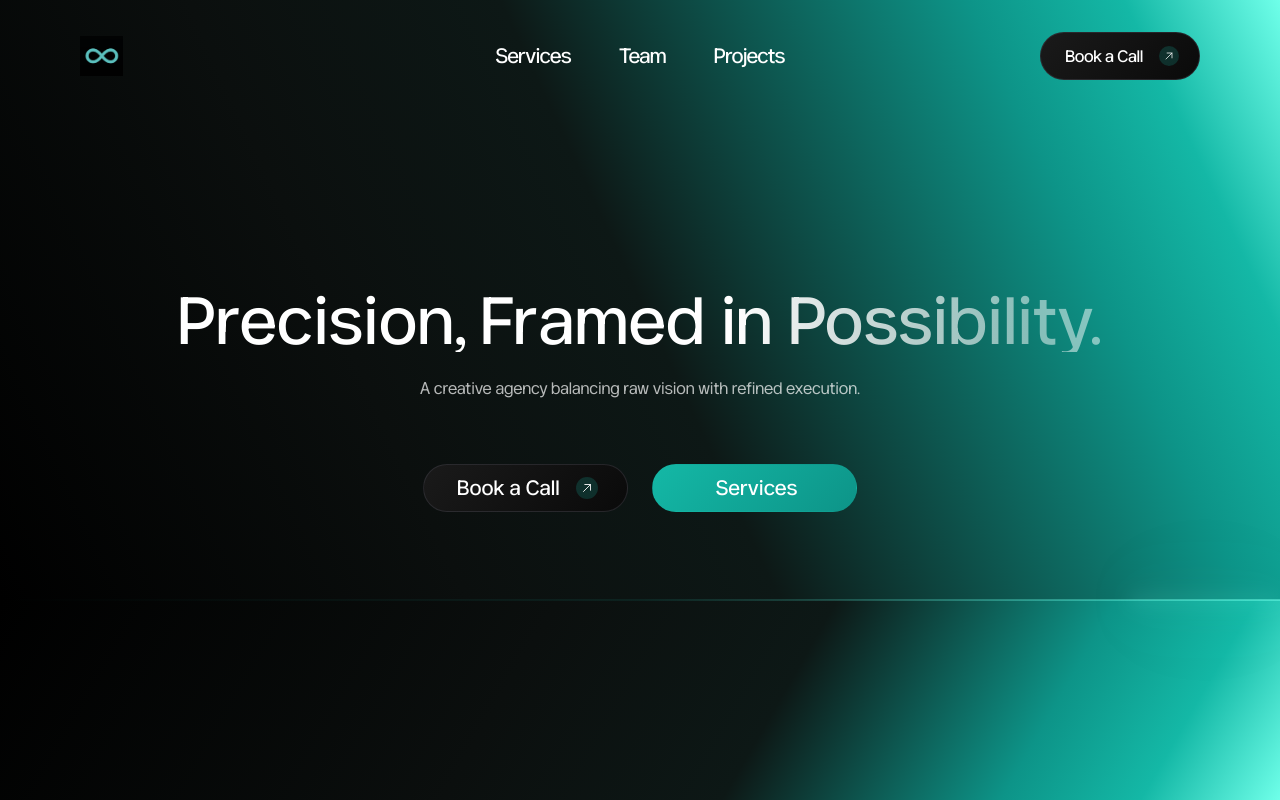
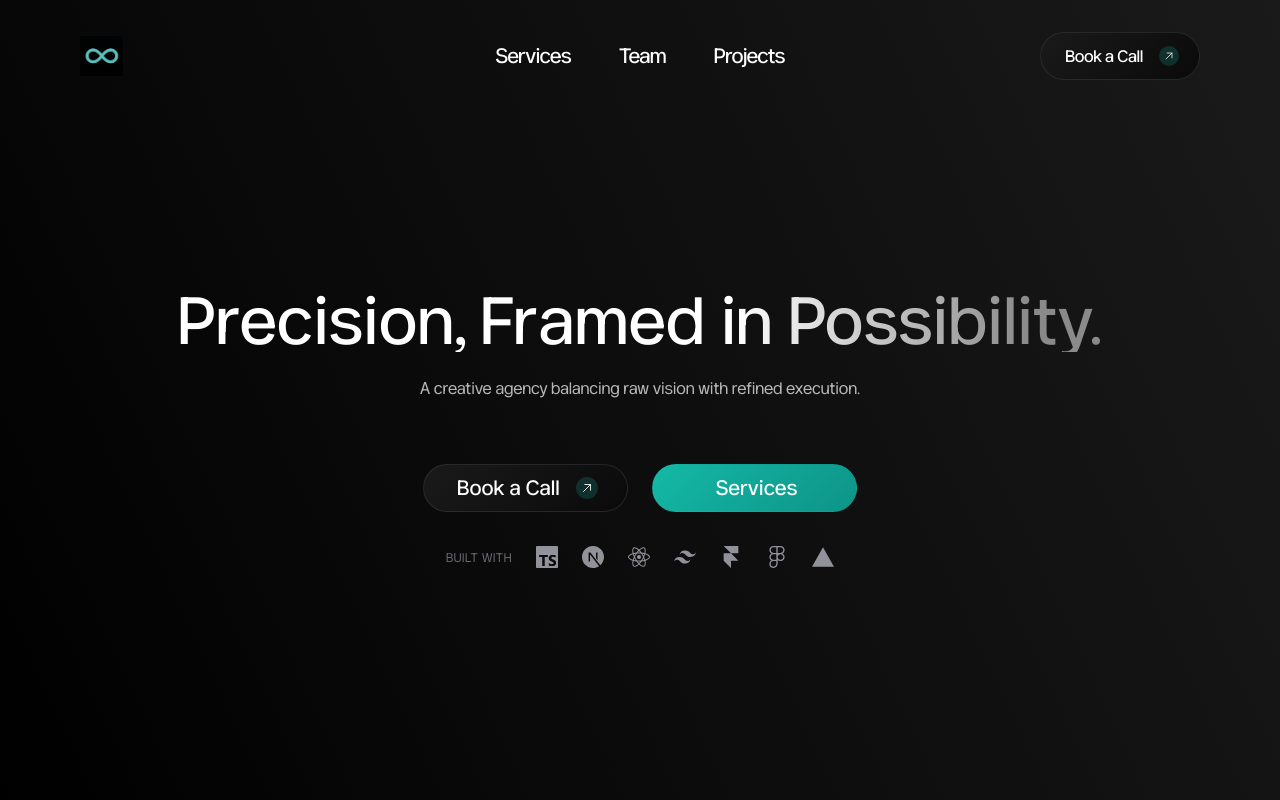
Before and after one commit to MohammadHarish52/InfiniteStudio, a Next.js app: page / in a window 1280 px wide. Shown: the top 800 px of the page. Built offline with nearby package versions, Linux system fonts and the light colour scheme.

Commit message:
gradients change

```diff
--- a/app/components/footer.tsx
+++ b/app/components/footer.tsx
@@ -9,22 +9,19 @@ export default function Footer() {
       id="contact"
       className="w-full bg-black py-16 md:py-24 relative overflow-hidden min-h-[300px]"
     >
-      {/* Bottom Gradient Wave */}
+      {/* Bottom Gradient Wave (monochrome) */}
       <div
         className="absolute inset-0 w-full h-full after:absolute after:inset-0 after:bg-black after:blur-3xl after:-bottom-1/2"
         style={{
           transform: "scale(1.5)",
           backgroundImage: `
             linear-gradient(
-              to left,
-              #0b132b,   /* Deep dark blue */
-              #1c2541,   /* Darker blue */
-              #3a506b,   /* Slightly lighter blue */
-              #5bc0be,   /* Cyan for stars/nebulas */
-              #6fffe9,   /* Bright cyan for highlights */
-              #3a506b,   /* Transition back to darker blue */
-              #1c2541,   /* Darker blue */
-              #0b132b    /* Deep dark blue */
+              to right,
+              #0A0A0A,
+              #111111,
+              #1A1A1A,
+              #111111,
+              #0A0A0A
             )
           `,
           backgroundSize: "200% 100%",
@@ -48,7 +45,7 @@ export default function Footer() {
         <div className="flex flex-col md:flex-row justify-between items-start gap-12 md:gap-0">
           {/* Logo Section */}
           <div className="flex flex-col gap-4">
-            <Infinity className="w-8 h-8 text-[#5bc0be]" />
+            <Infinity className="w-8 h-8 text-zinc-400" />
             <div className="relative">
               <h2 className="text-2xl font-bold tracking-wider uppercase relative">
                 <span className="bg-gradient-to-b from-white via-zinc-300 to-zinc-500 text-transparent bg-clip-text transform transition-transform duration-300 inline-block">
--- a/app/components/landing-page.tsx
+++ b/app/components/landing-page.tsx
@@ -1,6 +1,15 @@
 "use client";
 
 import Link from "next/link";
+import {
+  SiFigma,
+  SiFramer,
+  SiNextdotjs,
+  SiReact,
+  SiTailwindcss,
+  SiTypescript,
+  SiVercel,
+} from "react-icons/si";
 import ArrowUpRightWhiteIcon from "./icons/ArrowUpRightWhiteIcon";
 
 export default function Component() {
@@ -31,52 +40,15 @@ export default function Component() {
         <div
           className="absolute inset-0 w-full"
           style={{
-            height: "75%",
+            height: "100%",
             top: "0",
+            // Subtle monochrome sweep
             background:
-              "linear-gradient(425deg, #000000 0%, #0B0F0E 30%, #0D1816 50%, #0D9488 80%, #14B8A6 90%, #6fffe9 100%)",
+              "linear-gradient(425deg, #000000 0%, #0A0A0A 35%, #111111 65%, #1A1A1A 100%)",
           }}
         />
 
-        {/* Lower section - 60deg gradient (creates reflection) below horizon */}
-        <div
-          className="absolute inset-0 w-full"
-          style={{
-            height: "25%",
-            bottom: "0",
-            top: "75%",
-            background:
-              "linear-gradient(-60deg, #6fffe9 0%, #14B8A6 10%, #0D9488 20%, #0D1816 40%, #0B0F0E 60%, #000000 100%)",
-          }}
-        />
-
-        {/* Sharp bright horizon line */}
-        <div
-          className="absolute w-full"
-          style={{
-            top: "75%",
-            transform: "translateY(-50%)",
-            height: "1px",
-            background:
-              "linear-gradient(to right, rgba(111, 255, 233, 0), rgba(20, 184, 166, 0.2), rgba(111, 255, 233, 1))",
-          }}
-        />
-
-        {/* Glow at right end */}
-        <div
-          className="absolute"
-          style={{
-            top: "75%",
-            right: "0",
-            transform: "translateY(-50%)",
-            width: "150px",
-            height: "1px",
-            background: "rgba(111, 255, 233, 1)",
-            boxShadow:
-              "0 0 30px rgba(111, 255, 233, 1), 0 0 60px rgba(111, 255, 233, 0.8), 0 0 100px rgba(20, 184, 166, 0.6), 0 0 150px rgba(20, 184, 166, 0.4), 0 0 200px rgba(13, 148, 136, 0.3)",
-            filter: "blur(8px)",
-          }}
-        />
+        {/* Horizon line and end glow removed */}
       </div>
 
       {/* Hero Section */}
@@ -171,6 +143,55 @@ export default function Component() {
                 <div className="absolute inset-0 bg-gradient-to-r from-[#14B8A6] via-[#0D9488] to-[#14B8A6] opacity-0 group-hover:opacity-100 transition-opacity duration-300" />
               </Link>
             </div>
+
+            {/* Tech stack icons pinned to bottom */}
+            <div className="absolute bottom-6 left-0 right-0 flex items-center justify-center gap-5 sm:gap-6 opacity-90">
+              <span className="text-[11px] sm:text-xs uppercase tracking-wider text-zinc-500">
+                Built with
+              </span>
+              <SiTypescript
+                className="text-zinc-400 hover:text-white transition-colors"
+                title="TypeScript"
+                size={22}
+                aria-label="TypeScript"
+              />
+              <SiNextdotjs
+                className="text-zinc-400 hover:text-white transition-colors"
+                title="Next.js"
+                size={22}
+                aria-label="Next.js"
+              />
+              <SiReact
+                className="text-zinc-400 hover:text-white transition-colors"
+                title="React"
+                size={22}
+                aria-label="React"
+              />
+              <SiTailwindcss
+                className="text-zinc-400 hover:text-white transition-colors"
+                title="Tailwind CSS"
+                size={22}
+                aria-label="Tailwind CSS"
+              />
+              <SiFramer
+                className="text-zinc-400 hover:text-white transition-colors"
+                title="Framer Motion"
+                size={22}
+                aria-label="Framer Motion"
+              />
+              <SiFigma
+                className="text-zinc-400 hover:text-white transition-colors"
+                title="Figma"
+                size={22}
+                aria-label="Figma"
+              />
+              <SiVercel
+                className="text-zinc-400 hover:text-white transition-colors"
+                title="Vercel"
+                size={22}
+                aria-label="Vercel"
+              />
+            </div>
           </div>
         </div>
       </section>
--- a/app/components/pricing-section.tsx
+++ b/app/components/pricing-section.tsx
@@ -15,7 +15,8 @@ export default function PricingSection() {
       <div
         className="absolute inset-0 w-full h-full"
         style={{
-          background: "linear-gradient(to bottom, #0B0F0E 0%, #0D1816 60%, #0F2420 100%)",
+          background:
+            "linear-gradient(to bottom, #0A0A0A 0%, #0D0D0D 60%, #000000 100%)",
         }}
       />
       <div className="container mx-auto px-4 md:px-40 relative z-10">
--- a/app/components/project-section.tsx
+++ b/app/components/project-section.tsx
@@ -14,7 +14,8 @@ export default function ProjectsSection() {
       <div
         className="absolute inset-0 w-full h-full"
         style={{
-          background: "linear-gradient(to bottom, #0F2420 0%, #0D1816 60%, #0B0F0E 100%)",
+          background:
+            "linear-gradient(to bottom, #0A0A0A 0%, #0D0D0D 60%, #000000 100%)",
         }}
       />
       <div className="container mx-auto px-4 md:px-40 relative z-10">
--- a/app/components/services-section.tsx
+++ b/app/components/services-section.tsx
@@ -13,7 +13,8 @@ export default function ServicesSection() {
       <div
         className="absolute inset-0 w-full h-full"
         style={{
-          background: "linear-gradient(to bottom, #0F2420 0%, #0D1816 60%, #0B0F0E 100%)",
+          background:
+            "linear-gradient(to bottom, #0A0A0A 0%, #0D0D0D 60%, #000000 100%)",
         }}
       />
       <div className="container mx-auto px-4 md:px-40 relative z-10">
--- a/app/components/team-section.tsx
+++ b/app/components/team-section.tsx
@@ -13,7 +13,8 @@ export default function TeamSection() {
       <div
         className="absolute inset-0 w-full h-full"
         style={{
-          background: "linear-gradient(to bottom, #0B0F0E 0%, #0D1816 60%, #0F2420 100%)",
+          background:
+            "linear-gradient(to bottom, #0A0A0A 0%, #0D0D0D 60%, #000000 100%)",
         }}
       />
       <div className="container mx-auto px-6 md:px-8 lg:px-40 relative z-10">
@@ -37,7 +38,7 @@ export default function TeamSection() {
         </h2>
 
         {/* Team Grid */}
-        <div className="grid sm:grid-cols-2 lg:grid-cols-3 gap-4 md:gap-8">
+        <div className="grid grid-cols-1 sm:grid-cols-2 gap-4 md:gap-8 max-w-4xl mx-auto">
           {team.map((member, index) => (
             <div
               key={member.name}
```
